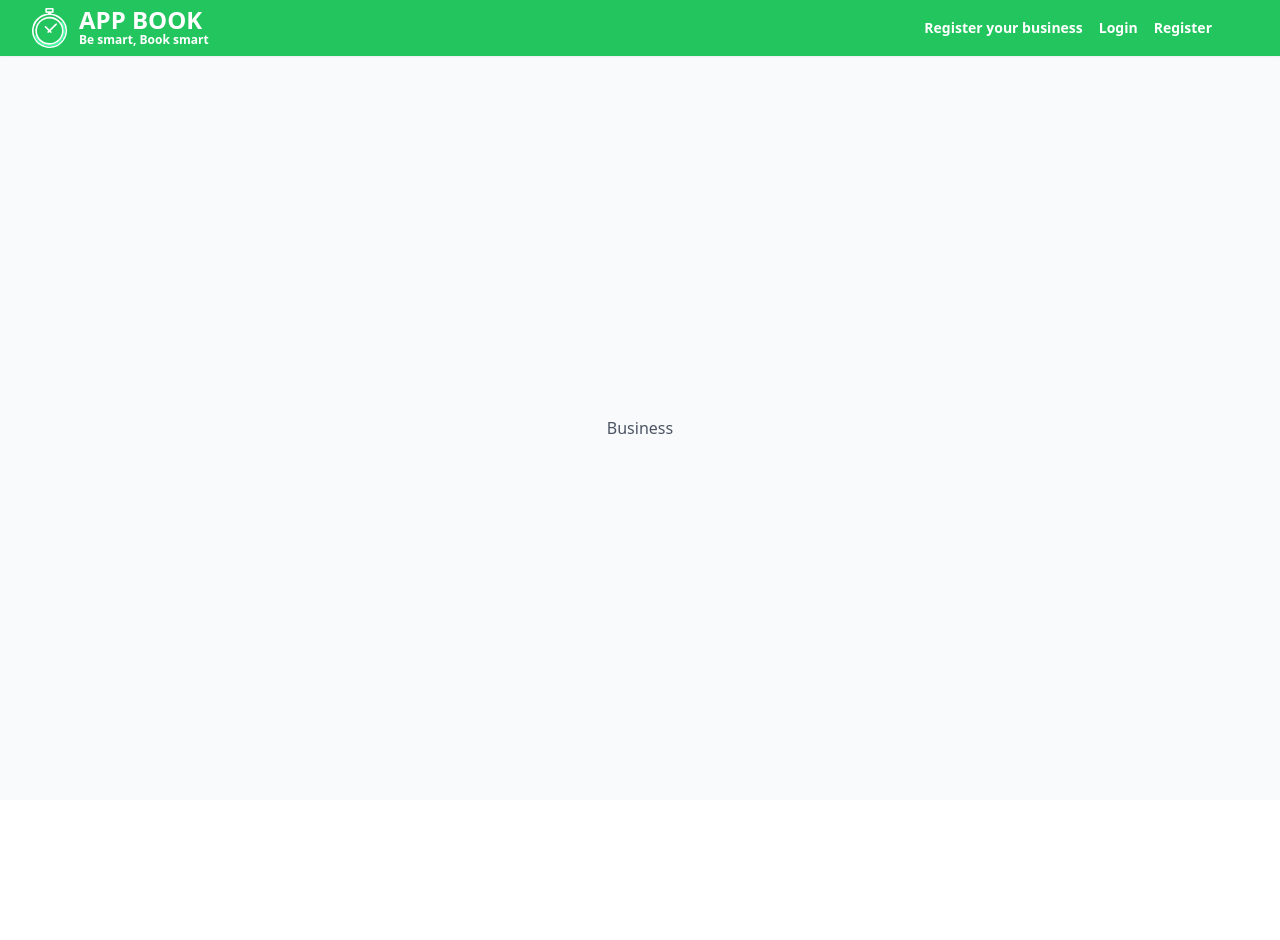
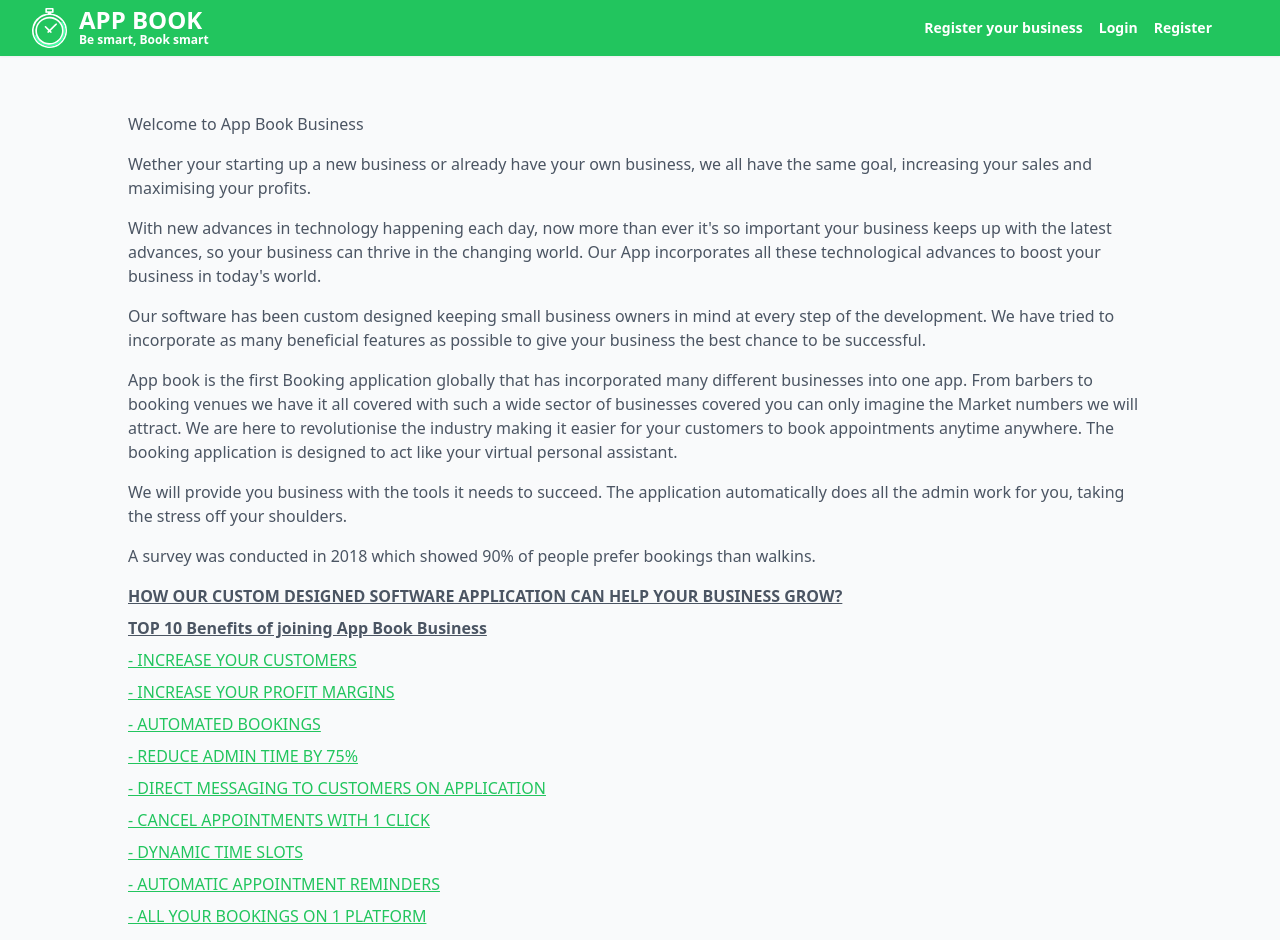
Before and after one commit to abhelal/appbook, a Next.js app: page /business-account in a window 1280 px wide. Shown: the top 940 px of the page. Before the commit the page ends 800 px from the top, so only its background shows below. Built offline with nearby package versions, Linux system fonts and the light colour scheme; no server answers; some icons are missing.

Commit message:
added business account page

```diff
--- a/pages/business-account.js
+++ b/pages/business-account.js
@@ -1,7 +1,116 @@
+import Footer from "@/components/Footer";
+import Image from "next/image";
 import React from "react";
 
 function BusinessAccount() {
-  return <div>Business</div>;
+  return (
+    <div className="w-full">
+      <div className="flex w-full justify-center lg:p-8">
+        <div className="w-full max-w-5xl m-6">
+          <p>Welcome to App Book Business</p>
+          <p className="mt-4">
+            Wether your starting up a new business or already have your own
+            business, we all have the same goal, increasing your sales and
+            maximising your profits.
+          </p>
+          <p className="mt-4">
+            With new advances in technology happening each day, now more than
+            ever it's so important your business keeps up with the latest
+            advances, so your business can thrive in the changing world. Our App
+            incorporates all these technological advances to boost your business
+            in today's world.
+          </p>
+          <p className="mt-4">
+            Our software has been custom designed keeping small business owners
+            in mind at every step of the development. We have tried to
+            incorporate as many beneficial features as possible to give your
+            business the best chance to be successful.
+          </p>
+          <p className="mt-4">
+            App book is the first Booking application globally that has
+            incorporated many different businesses into one app. From barbers to
+            booking venues we have it all covered with such a wide sector of
+            businesses covered you can only imagine the Market numbers we will
+            attract. We are here to revolutionise the industry making it easier
+            for your customers to book appointments anytime anywhere. The
+            booking application is designed to act like your virtual personal
+            assistant.
+          </p>
+          <p className="mt-4">
+            We will provide you business with the tools it needs to succeed. The
+            application automatically does all the admin work for you, taking
+            the stress off your shoulders.
+          </p>
+          <p className="mt-4">
+            A survey was conducted in 2018 which showed 90% of people prefer
+            bookings than walkins.
+          </p>
+          <p className="mt-4 font-bold underline">
+            HOW OUR CUSTOM DESIGNED SOFTWARE APPLICATION CAN HELP YOUR BUSINESS
+            GROW?
+          </p>
+          <p className="mt-2 font-bold underline">
+            TOP 10 Benefits of joining App Book Business
+          </p>
+          <div className="text-green-500 mt-2 underline">
+            <p>- INCREASE YOUR CUSTOMERS </p>
+            <p className="mt-2">- INCREASE YOUR PROFIT MARGINS</p>
+            <p className="mt-2"> - AUTOMATED BOOKINGS </p>
+            <p className="mt-2">- REDUCE ADMIN TIME BY 75% </p>
+            <p className="mt-2">
+              - DIRECT MESSAGING TO CUSTOMERS ON APPLICATION{" "}
+            </p>
+            <p className="mt-2">- CANCEL APPOINTMENTS WITH 1 CLICK</p>
+            <p className="mt-2"> - DYNAMIC TIME SLOTS</p>
+            <p className="mt-2"> - AUTOMATIC APPOINTMENT REMINDERS </p>
+            <p className="mt-2">- ALL YOUR BOOKINGS ON 1 PLATFORM</p>
+            <p className="mt-2"> - DYNAMIC WORKING HOURS </p>
+            <p className="mt-2">- DATABASE OF PREVIOUS CUSTOMERS</p>
+            <p className="mt-2"> - AUTOMATED REVIEW REQUESTS</p>
+            <p className="mt-2">- GAME CHANGER PROFILE VIEWS</p>
+          </div>
+
+          <p className="mt-4">
+            You can register your business on the application from anywhere in
+            the world. Our UK based support offices can help you with setting up
+            and if you have any questions they can answer them for you.
+          </p>
+          <p className="mt-4 text-red-600">
+            ☆ PLEASE NOTE TO CREATE A BUSINESS ACCOUNT, IT CAN ONLY BE DONE ON
+            THE APPLICATION ON IOS OR ANDROID
+          </p>
+
+          <p className="mt-4 font-semibold underline">DOWNLOAD APPLICATION</p>
+          <div className="flex items-center mt-6">
+            <div className="relative w-36">
+              <Image
+                height={20}
+                width={110}
+                loading="eager"
+                src="/appstore.svg"
+                alt="ist"
+              />
+            </div>
+
+            <div className="relative w-36">
+              <Image
+                height={20}
+                width={128}
+                loading="eager"
+                src="/playstore.svg"
+                alt="ist"
+              />
+            </div>
+          </div>
+
+          <p className="mt-5">We look forward to seeing you on the inside.</p>
+          <p className="mt-2"> App Book team </p>
+          <p className="mt-4">Remember Be smart Book Smart</p>
+        </div>
+      </div>
+      <Footer />
+    </div>
+  );
 }
 
 export default BusinessAccount;
```
Also changed, not shown: public/appstore.svg (added), public/playstore.svg (added).
